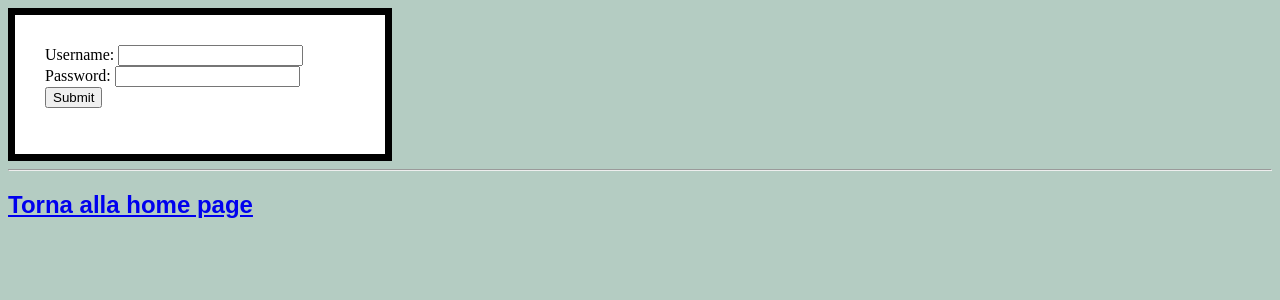
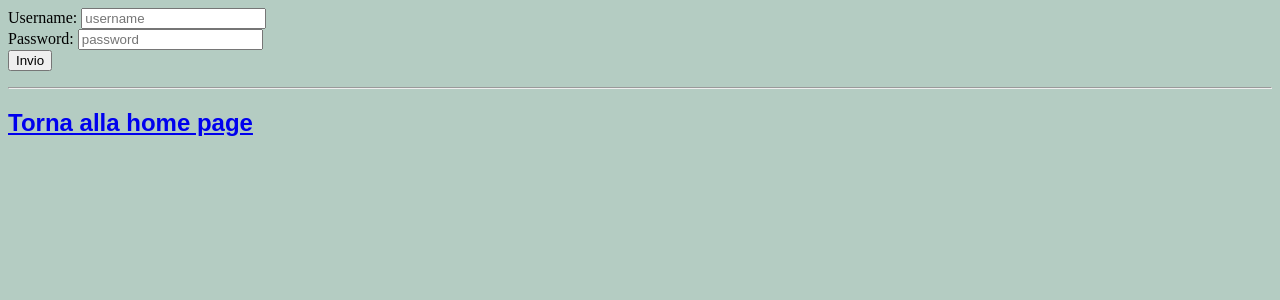
Before and after one commit to SamueleVuolo/5H_INFO, a PHP site: page /ES04/Login.php in a window 1280 px wide. Shown: the top 300 px of the page. Run offline with PHP 8.4, Linux system fonts and the light colour scheme.

Commit message:
Update Login.php

```diff
--- a/PHP/ES04/Login.php
+++ b/PHP/ES04/Login.php
@@ -1,33 +1,31 @@
+<?php
+session_start();
+?>
 <html>
 <head>
 	<title>Accedi - ITCS ERASMO</title>
 	<link rel="stylesheet" href="stile.css?ts=<?=time()?>&quot">
 </head>
-
 <body>
 <?php
-	session_start();
 	if(isset($_POST["username"])) {
-		$username=$_POST["username"];
-		$password=$_POST["password"];
+		$username = $_POST["username"];
+		$password = $_POST["password"];
 		if($username!="admin" || $password!="pswd")
 			echo "<h2>Credenziali errate.</h2>";
 		else{
-			$_SESSION["username"]=$_POST["username"];
-			$_SESSION["password"]=$_POST["password"];
-			header("Location: PagRis.php");
+			$_SESSION["username"] = $_POST["username"];
+			$_SESSION["password"] = $_POST["password"];
+			header("location: PagRis.php");
 		}
 	}
 if(!isset($_SESSION["username"]))
 {?>
-	<div class="sezione-login">
-	<form name="frmLogin" action="PagRis.php" method="POST">
-		Username: <input type="text" name="username"><br>
-		Password: <input type="password" name="password"><br>
-		<input type="submit" value="Submit">
-	</form>
-	</div>
-	<hr/><?php
+	<form name="frmLogin" action="Login.php" method="post">
+		Username: <input type="text" name="username" placeholder="username"><br>
+		Password: <input type="password" name="password" placeholder="password"><br>
+		<input type="submit" value="Invio">
+	</form><hr/><?php
 }
 ?>
 <a href="index_sessione.php"><h2>Torna alla home page</a><br/></h2>
```
